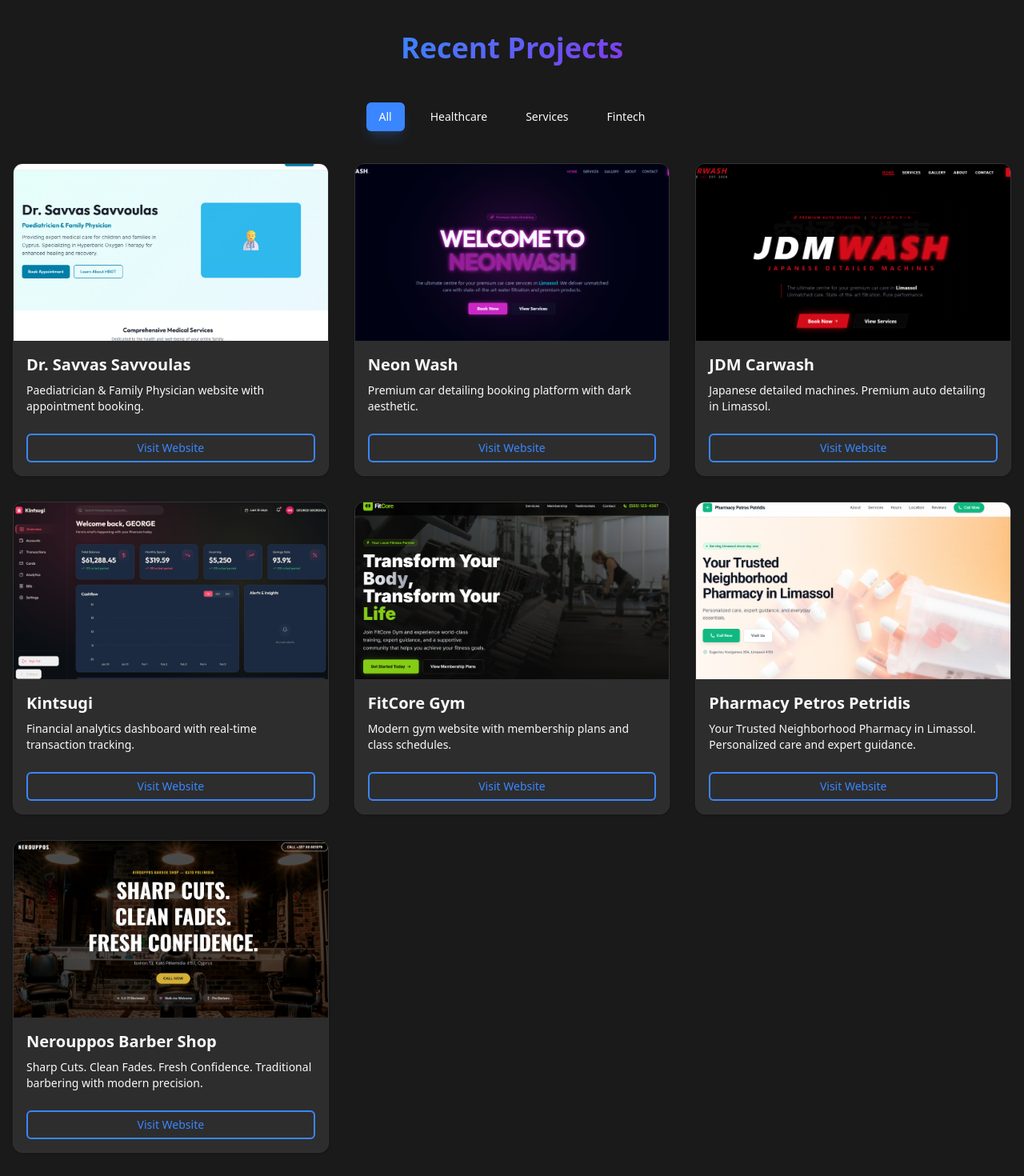
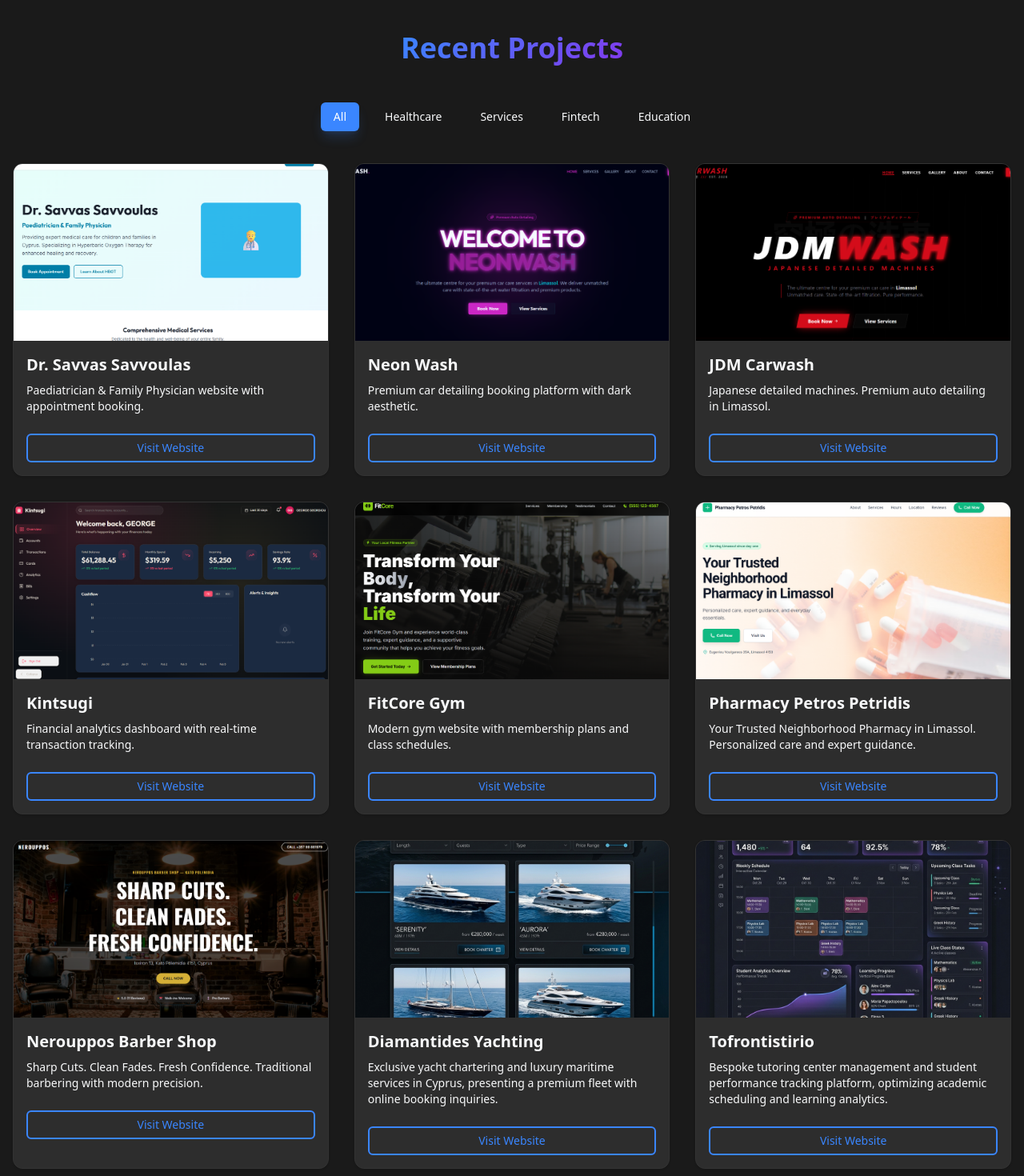
Before and after one commit to georgiougt/My-Portfolio, a Next.js app: page / in a window 1280 px wide. Shown: the part 840-2310 px from the top of the page at 80% size. Built offline with nearby package versions, Linux system fonts and the light colour scheme; grey boxes are pictures that could not be loaded.

Commit message:
feat: add Diamantides Yachting and Tofrontistirio to portfolio showcase

```diff
--- a/components/sections/PortfolioGrid.tsx
+++ b/components/sections/PortfolioGrid.tsx
@@ -62,9 +62,25 @@ const projects = [
         image: '/projects/barber.png',
         link: 'https://georgiougt.github.io/Barber/',
     },
+    {
+        id: 11,
+        title: 'Diamantides Yachting',
+        description: 'Exclusive yacht chartering and luxury maritime services in Cyprus, presenting a premium fleet with online booking inquiries.',
+        category: 'Services',
+        image: '/projects/diamantides.png',
+        link: 'https://georgiougt.github.io/Diamantides/',
+    },
+    {
+        id: 12,
+        title: 'Tofrontistirio',
+        description: 'Bespoke tutoring center management and student performance tracking platform, optimizing academic scheduling and learning analytics.',
+        category: 'Education',
+        image: '/projects/tofrontistirio.png',
+        link: 'https://tofrontistirio.com/',
+    },
 ];
 
-const categories = ['All', 'Healthcare', 'Services', 'Fintech'];
+const categories = ['All', 'Healthcare', 'Services', 'Fintech', 'Education'];
 
 export function PortfolioGrid() {
     const [activeCategory, setActiveCategory] = useState('All');
```
Also changed, not shown: public/projects/diamantides.png (added), public/projects/tofrontistirio.png (added).
